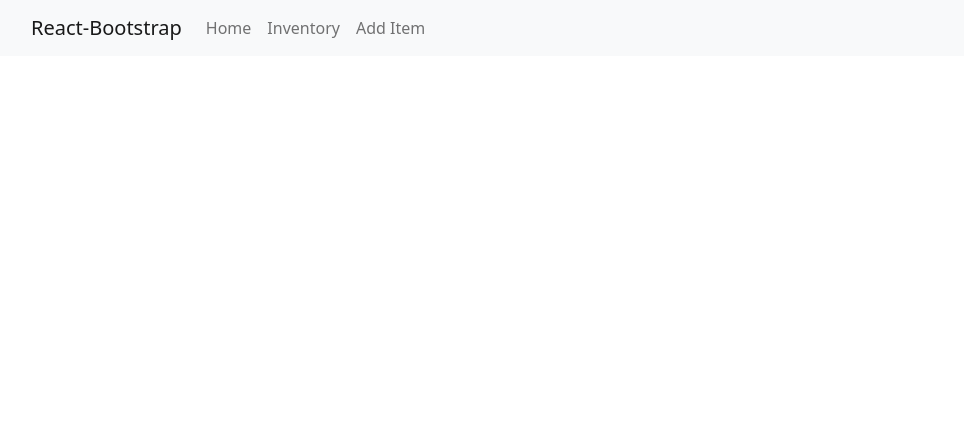
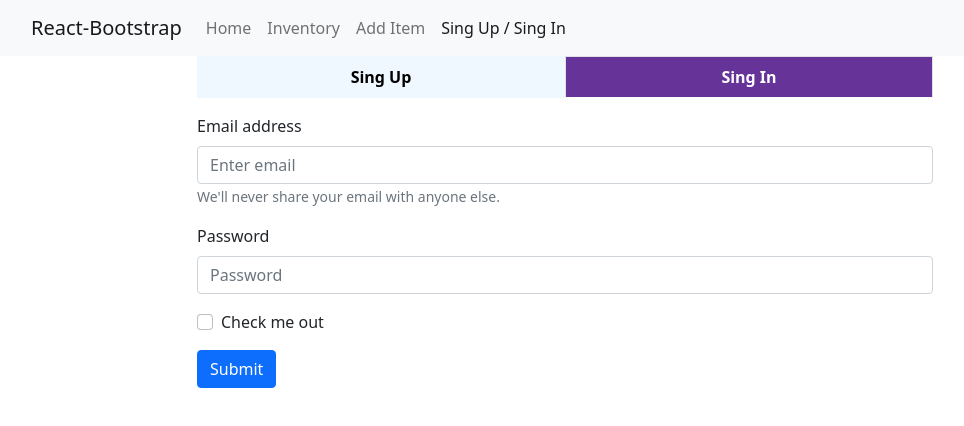
Before and after one commit to arafathossion/assignment_eleven_client, a React (Create React App) app: page /login in a window 1280 px wide. Shown: the top 426 px of the page, without its empty margins (75-1039 px from the left). Built offline with nearby package versions, Linux system fonts and the light colour scheme; no server answers.

Commit message:
Create User and Sing In with email and password

```diff
--- a/package.json
+++ b/package.json
@@ -7,9 +7,11 @@
     "@testing-library/react": "^13.2.0",
     "@testing-library/user-event": "^13.5.0",
     "bootstrap": "^5.1.3",
+    "firebase": "^9.7.0",
     "react": "^18.1.0",
     "react-bootstrap": "^2.3.1",
     "react-dom": "^18.1.0",
+    "react-firebase-hooks": "^5.0.3",
     "react-router-dom": "^6.3.0",
     "react-scripts": "5.0.1",
     "web-vitals": "^2.1.4"
--- a/src/App.js
+++ b/src/App.js
@@ -5,6 +5,7 @@ import Home from './Pages/Home/Home';
 import Inventory from './Pages/Inventory/Inventory';
 import SingleInventory from './Pages/SingleInventory/SingleInventory';
 import AddItem from './Pages/AddItem/AddItem';
+import Login from './Pages/Login/Login';
 
 function App() {
   return (
@@ -18,6 +19,7 @@ function App() {
        <Route path='/inventory' element={<Inventory></Inventory>}></Route>
        <Route path='/inventory/:id' element={<SingleInventory></SingleInventory>}></Route>
        <Route path='/additem' element={<AddItem></AddItem>}></Route>
+       <Route path='/login' element={<Login></Login>}></Route>
      </Routes>
 
     </div>
--- a/src/Components/Header/Header.js
+++ b/src/Components/Header/Header.js
@@ -1,8 +1,13 @@
+import { signOut } from 'firebase/auth';
 import React from 'react';
 import { Container, Nav, Navbar, Row } from 'react-bootstrap';
+import { useAuthState } from 'react-firebase-hooks/auth';
 import { Link, NavLink } from 'react-router-dom';
+import auth from '../../firebase.init';
 
 const Header = () => {
+    const [user, loading, error] = useAuthState(auth);
+    console.log(user)
     return (
         <Container>
             <Row>
@@ -15,6 +20,11 @@ const Header = () => {
                                 <Nav.Link as={NavLink} to='/'>Home</Nav.Link>
                                 <Nav.Link as={NavLink} to='/inventory'>Inventory</Nav.Link>
                                 <Nav.Link as={NavLink} to='/additem'>Add Item</Nav.Link>
+                                {
+                                    user? <button className='btn' onClick={() => {
+                                        signOut(auth);
+                                      }}>sing Out</button>: <Nav.Link as={NavLink} to='/login'>Sing Up / Sing In</Nav.Link>
+                                }
                                 {/* <Nav.Link as={NavLink} to='/inventory'>Inventory</Nav.Link> */}
 
 
--- /dev/null
+++ b/src/Pages/Login/Login.css
@@ -0,0 +1,19 @@
+.haldaForm .nav-tabs{
+       display: flex;
+       justify-content: space-between;
+}
+.haldaForm ul li{
+    width: 50%;
+}
+.haldaForm .nav-tabs .nav-link{
+    color: black !important;
+    font-weight: bolder;
+    border-top-left-radius: 0rem;
+    border-top-right-radius: 0rem;
+    width: 100%;
+    background-color: aliceblue !important;
+}
+.haldaForm .nav-tabs .nav-item.show .nav-link, .nav-tabs .nav-link.active{
+    background-color: rebeccapurple !important;
+    color: white !important;
+}
--- /dev/null
+++ b/src/Pages/Login/Login.js
@@ -0,0 +1,122 @@
+import React, { useState } from 'react';
+import { Col, Container, Row, Tab, Tabs, Form, Button } from 'react-bootstrap';
+import { useCreateUserWithEmailAndPassword, useSignInWithEmailAndPassword } from 'react-firebase-hooks/auth';
+import { useNavigate } from 'react-router-dom';
+import auth from '../../firebase.init';
+import './Login.css'
+
+const Login = () => {
+    const [key, setKey] = useState('singIn');
+    const navigate = useNavigate();
+    const [
+        createUserWithEmailAndPassword,
+        user,
+        loading,
+        error,
+      ] = useCreateUserWithEmailAndPassword(auth);
+
+      const [
+        signInWithEmailAndPassword,
+        singInUser,
+        singInLoading,
+        singInError,
+      ] = useSignInWithEmailAndPassword(auth);
+
+
+
+    const handleSingUp = (e) =>{
+         e.preventDefault();
+         const name = e.target.name.value;
+         const email = e.target.email.value;
+         const password = e.target.password.value;
+         createUserWithEmailAndPassword( email, password)
+         console.log(name,email,password)
+    }
+
+    if(user || singInUser){
+    navigate('/home')
+    }
+
+
+
+
+    const handleSingIn = (e) =>{
+         e.preventDefault();
+         const singInEmail = e.target.email.value;
+         const singInPassword = e.target.password.value;
+         signInWithEmailAndPassword(singInEmail, singInPassword)
+         console.log(singInEmail,singInPassword)
+    }
+
+
+
+    return (
+        <Container>
+            <Row>
+                <Col md={{ span: 8, offset: 2 }} className='haldaForm'>
+                    <Tabs
+                        id="controlled-tab-example"
+                        activeKey={key}
+                        onSelect={(k) => setKey(k)}
+                        className="mb-3"
+                    >
+                        <Tab eventKey="singUp" title="Sing Up">
+                            <h6>Sing Up</h6>
+                            <Form onSubmit={handleSingUp}>
+                                <Form.Group className="mb-3" controlId="singupname">
+                                    <Form.Label>User Name</Form.Label>
+                                    <Form.Control type="text" name='name' placeholder="User Name" />
+                                </Form.Group>
+
+                                <Form.Group className="mb-3" controlId="singupemail">
+                                    <Form.Label>Email address</Form.Label>
+                                    <Form.Control type="email" name='email' placeholder="Enter email" />
+                                    <Form.Text className="text-muted">
+                                        We'll never share your email with anyone else.
+                                    </Form.Text>
+                                </Form.Group>
+
+                                <Form.Group className="mb-3" controlId="singuppassword">
+                                    <Form.Label>Password</Form.Label>
+                                    <Form.Control type="password" name='password' placeholder="Password" />
+                                </Form.Group>
+                                <Form.Group className="mb-3" controlId="singupcheckbox">
+                                    <Form.Check type="checkbox" label="Check me out" />
+                                </Form.Group>
+                                <Button variant="primary" type="submit">
+                                    Submit
+                                </Button>
+                            </Form>
+                        </Tab>
+                        <Tab eventKey="singIn" title="Sing In">
+                            <Form onSubmit={handleSingIn}>
+                                <Form.Group className="mb-3" controlId="formBasicEmail">
+                                    <Form.Label>Email address</Form.Label>
+                                    <Form.Control type="email" name='email' placeholder="Enter email" />
+                                    <Form.Text className="text-muted">
+                                        We'll never share your email with anyone else.
+                                    </Form.Text>
+                                </Form.Group>
+
+                                <Form.Group className="mb-3" controlId="formBasicPassword">
+                                    <Form.Label>Password</Form.Label>
+                                    <Form.Control type="password" name='password' placeholder="Password" />
+                                </Form.Group>
+                                <Form.Group className="mb-3" controlId="formBasicCheckbox">
+                                    <Form.Check type="checkbox" label="Check me out" />
+                                </Form.Group>
+                                <Button variant="primary" type="submit">
+                                    Submit
+                                </Button>
+                            </Form>
+                        </Tab>
+
+
+                    </Tabs>
+                </Col>
+            </Row>
+        </Container>
+    );
+};
+
+export default Login;
--- /dev/null
+++ b/src/firebase.init.js
@@ -0,0 +1,20 @@
+// Import the functions you need from the SDKs you need
+import { initializeApp } from "firebase/app";
+import { getAuth } from "firebase/auth";
+// TODO: Add SDKs for Firebase products that you want to use
+// https://firebase.google.com/docs/web/setup#available-libraries
+
+// Your web app's Firebase configuration
+const firebaseConfig = {
+  apiKey: "AIzaSyDJ3M3Ww8OW4pqMQaZRnSzjTyoA64-IVJw",
+  authDomain: "halda-fruits-warehouse.firebaseapp.com",
+  projectId: "halda-fruits-warehouse",
+  storageBucket: "halda-fruits-warehouse.appspot.com",
+  messagingSenderId: "775386346807",
+  appId: "1:775386346807:web:9a3841500450d3bf1156b2"
+};
+
+// Initialize Firebase
+const app = initializeApp(firebaseConfig);
+const auth = getAuth(app);
+export default auth;
```
Also changed, not shown: 1 other file (tests, documents, lock files or other folders).
